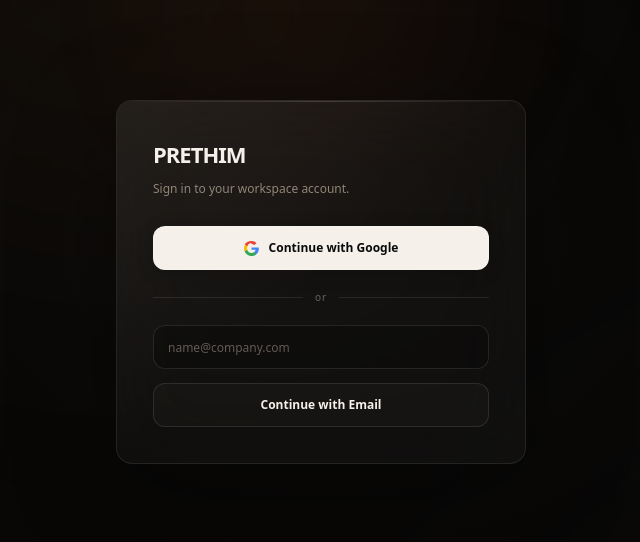
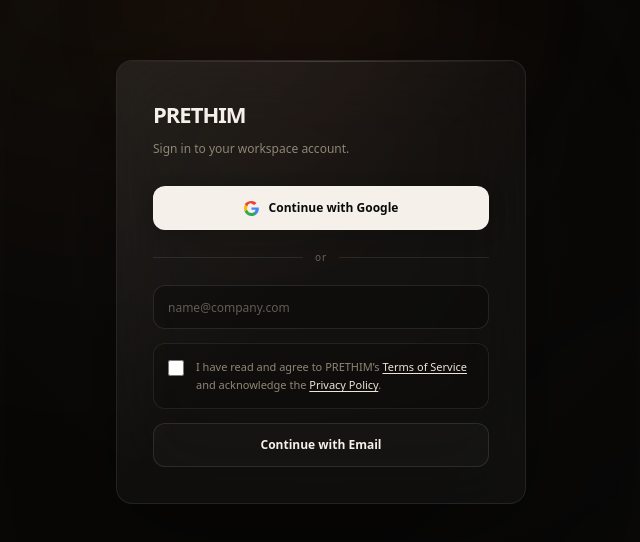
Before and after one commit to davix-tech/.PRETHIM, a Next.js app: page /signin in a window 1280 px wide. Shown: the part 118-660 px from the top of the page, without its empty margins (319-959 px from the left). Built offline with nearby package versions, Linux system fonts and the light colour scheme; no server answers.

Commit message:
Require terms acknowledgement on sign-in page

```diff
--- a/app/signin/page.tsx
+++ b/app/signin/page.tsx
@@ -18,6 +18,7 @@ export default function SignInPage() {
     "idle" | "sending" | "sent" | "error"
   >("idle");
   const [errorMsg, setErrorMsg] = useState("");
+  const [acceptedTerms, setAcceptedTerms] = useState(false);
 
   useEffect(() => {
     if (status === "authenticated") {
@@ -39,6 +40,12 @@ export default function SignInPage() {
 
   const handleMagicLink = async (e: React.FormEvent) => {
     e.preventDefault();
+
+    if (!acceptedTerms) {
+      setErrorMsg("Please accept the Terms of Service and Privacy Policy to continue.");
+      setEmailStatus("error");
+      return;
+    }
 
     if (!email || !email.includes("@")) {
       setErrorMsg("Enter a valid email address.");
@@ -106,11 +113,19 @@ export default function SignInPage() {
           {/* Google Sign In */}
           <button
             type="button"
-            onClick={() =>
+            onClick={() => {
+              if (!acceptedTerms) {
+                setErrorMsg("Please accept the Terms of Service and Privacy Policy to continue.");
+                setEmailStatus("error");
+                return;
+              }
+
               signIn("google", {
                 callbackUrl: "/dashboard",
-              })
-            }
+              });
+            }}
+            aria-disabled={!acceptedTerms}
+            title={!acceptedTerms ? "Accept the Terms of Service and Privacy Policy to continue" : undefined}
             className="flex h-11 w-full items-center justify-center gap-2.5 rounded-xl border border-white/[0.12] bg-[#F5F1EA] text-xs font-semibold text-[#0A0A0A] shadow-[0_4px_18px_rgba(0,0,0,0.16)] transition-all duration-200 hover:-translate-y-px hover:bg-white hover:shadow-[0_8px_28px_rgba(0,0,0,0.25)] focus:outline-none focus-visible:ring-2 focus-visible:ring-[#C97C3E]/60"
           >
             <svg
@@ -208,9 +223,35 @@ export default function SignInPage() {
                 )}
               </div>
 
+              <label className="flex items-start gap-3 rounded-xl border border-white/[0.08] bg-black/15 p-3.5 text-left text-[11px] leading-relaxed text-[#8F8676]">
+                <input
+                  type="checkbox"
+                  checked={acceptedTerms}
+                  onChange={(e) => {
+                    setAcceptedTerms(e.target.checked);
+                    if (emailStatus === "error") {
+                      setEmailStatus("idle");
+                      setErrorMsg("");
+                    }
+                  }}
+                  className="mt-0.5 h-4 w-4 shrink-0 accent-[#C97C3E] focus-visible:outline-none focus-visible:ring-2 focus-visible:ring-[#C97C3E]/60"
+                  aria-describedby="terms-acceptance-help"
+                />
+                <span id="terms-acceptance-help">
+                  I have read and agree to PRETHIM’s{" "}
+                  <a href="/terms" target="_blank" rel="noopener noreferrer" className="text-[#ECE4D8] underline underline-offset-2 hover:text-white">
+                    Terms of Service
+                  </a>{" "}
+                  and acknowledge the{" "}
+                  <a href="/privacy" target="_blank" rel="noopener noreferrer" className="text-[#ECE4D8] underline underline-offset-2 hover:text-white">
+                    Privacy Policy
+                  </a>.
+                </span>
+              </label>
+
               <button
                 type="submit"
-                disabled={emailStatus === "sending"}
+                disabled={emailStatus === "sending" || !acceptedTerms}
                 className={`h-11 w-full rounded-xl border border-white/[0.10] bg-white/[0.025] text-xs font-semibold text-[#F5F1EA] transition-all duration-200 hover:border-white/[0.18] hover:bg-white/[0.055] focus:outline-none focus-visible:ring-2 focus-visible:ring-[#C97C3E]/50 ${
                   emailStatus === "sending"
                     ? "opacity-50 cursor-default"
```
